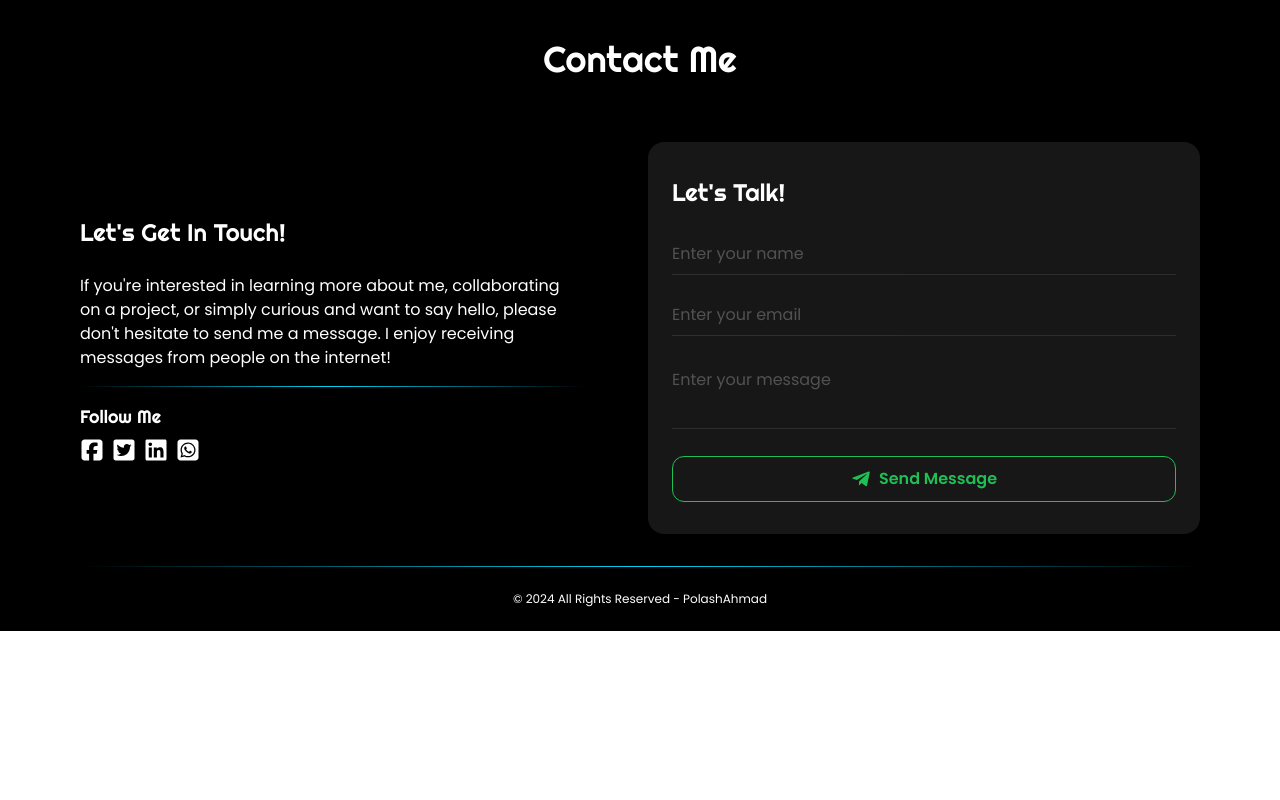
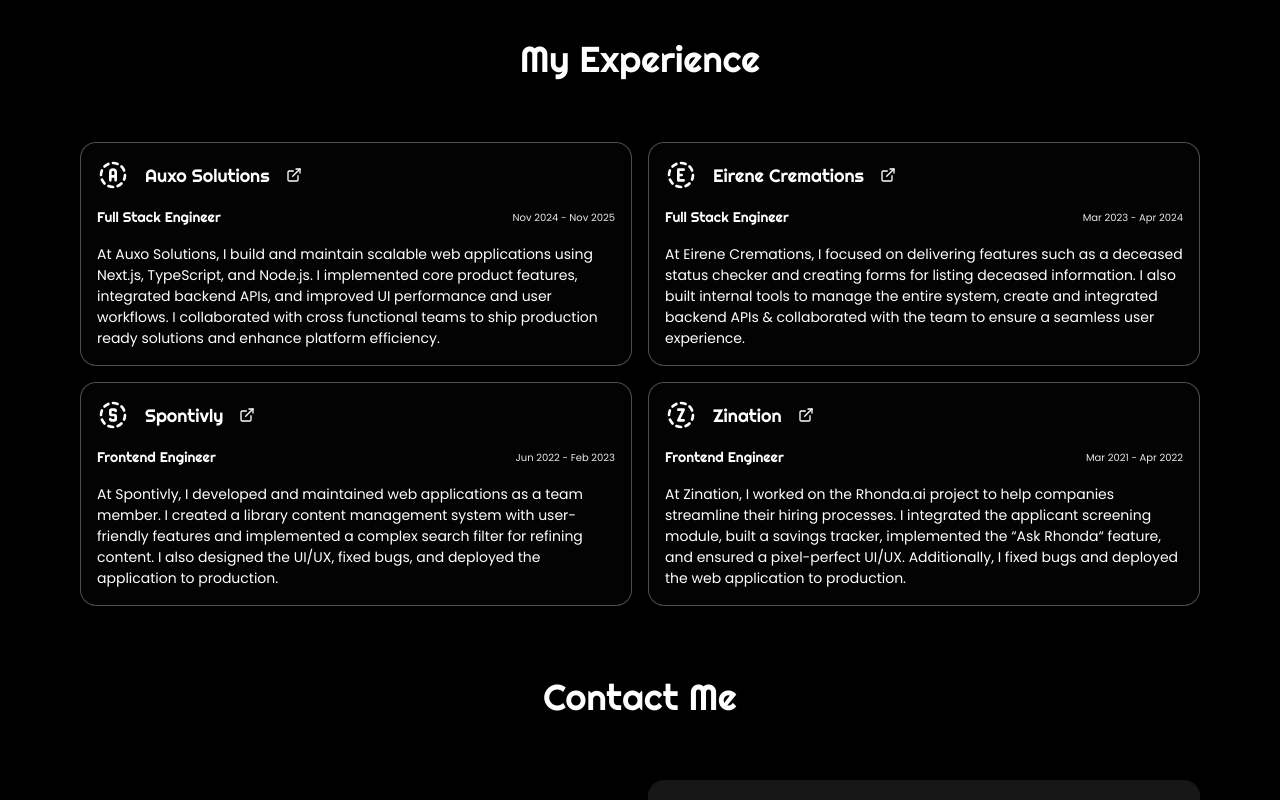
Before and after one commit to Polashahmad01/full-stack-portfolio-app, a Next.js app: page / in a window 1280 px wide. Shown: the top 800 px of the page. Built offline with nearby package versions, Linux system fonts and the light colour scheme.

Commit message:
Add base my experience section

```diff
--- a/app/page.tsx
+++ b/app/page.tsx
@@ -1,9 +1,11 @@
+import MyExperience from "@/components/MyExperience";
 import Contact from "@/components/Contact";
 import AppFooter from "@/components/AppFooter";
 
 export default function Home() {
   return (
     <main className="bg-black text-white">
+      <MyExperience />
       <Contact />
       <AppFooter />
     </main>
--- /dev/null
+++ b/components/ExperienceCard.tsx
@@ -0,0 +1,34 @@
+import {
+  TbCircleDashedLetterA,
+  TbCircleDashedLetterE,
+  TbCircleDashedLetterS,
+  TbCircleDashedLetterZ
+} from "react-icons/tb";
+import { FiExternalLink } from "react-icons/fi";
+import { ExperienceDataProps } from "@/data/experienceData";
+
+const icons = {
+  TbCircleDashedLetterA,
+  TbCircleDashedLetterE,
+  TbCircleDashedLetterS,
+  TbCircleDashedLetterZ,
+};
+
+export default function ExperienceCard({ company, role, icon, period, link, description }: ExperienceDataProps) {
+  const Icon = icons[icon as keyof typeof icons];
+
+  return (
+    <article className="border border-[rgba(255,255,255,0.3)] bg-[rgba(255,255,255,0.01)] shadow-[0_4px_30px_rgba(0,0,0,0.1)] rounded-2xl backdrop-blur px-4 py-4">
+      <div className="flex flex-wrap items-center gap-4 mb-4">
+        {Icon && <Icon className="transition-all h-8 w-8" />}
+        <h6 className="font-righteous text-lg leading-normal tracking-normal">{company}</h6>
+        <FiExternalLink className="transition-all" />
+      </div>
+      <div className="flex flex-wrap items-center justify-between gap-2 mb-4">
+        <p className="font-righteous text-sm leading-normal tracking-normal">{role}</p>
+        <p className="text-[10px] leading-normal tracking-normal text-gray-200">{period}</p>
+      </div>
+      <p className="text-sm leading-normal tracking-normal">{description}</p>
+    </article>
+  );
+}
--- /dev/null
+++ b/components/MyExperience.tsx
@@ -0,0 +1,15 @@
+import ExperienceCard from "@/components/ExperienceCard";
+import { experienceData } from "@/data/experienceData";
+
+export default function MyExperience() {
+  return (
+    <section id="my-experience" className="px-4 py-8 lg:max-w-6xl lg:mx-auto">
+      <h1 className="font-righteous text-center text-2xl leading-normal tracking-normal mb-8 md:mb-12 lg:mb-14 md:text-3xl lg:text-4xl">My Experience</h1>
+      <div className="grid grid-cols-1 gap-4 md:grid-cols-2">
+        {experienceData.map((experience) => (
+          <ExperienceCard key={experience.company} {...experience} />
+        ))}
+      </div>
+    </section>
+  );
+}
--- /dev/null
+++ b/data/experienceData.ts
@@ -0,0 +1,43 @@
+export interface ExperienceDataProps {
+  company: string;
+  role: string;
+  period: string;
+  icon: string;
+  link: string;
+  description: string;
+}
+
+export const experienceData: ExperienceDataProps[] = [
+  {
+    company: "Auxo Solutions",
+    role: "Full Stack Engineer",
+    period: "Nov 2024 - Nov 2025",
+    icon: "TbCircleDashedLetterA",
+    link: "https://auxosolutions.com",
+    description: `At Auxo Solutions, I build and maintain scalable web applications using Next.js, TypeScript, and Node.js. I implemented core product features, integrated backend APIs, and improved UI performance and user workflows. I collaborated with cross functional teams to ship production ready solutions and enhance platform efficiency.`
+  },
+  {
+    company: "Eirene Cremations",
+    role: "Full Stack Engineer",
+    period: "Mar 2023 - Apr 2024",
+    icon: "TbCircleDashedLetterE",
+    link: "https://eirene.ca",
+    description: `At Eirene Cremations, I focused on delivering features such as a deceased status checker and creating forms for listing deceased information. I also built internal tools to manage the entire system, create and integrated backend APIs & collaborated with the team to ensure a seamless user experience.`
+  },
+  {
+    company: "Spontivly",
+    role: "Frontend Engineer",
+    period: "Jun 2022 - Feb 2023",
+    icon: "TbCircleDashedLetterS",
+    link: "https://spontivly.com",
+    description: `At Spontivly, I developed and maintained web applications as a team member. I created a library content management system with user-friendly features and implemented a complex search filter for refining content. I also designed the UI/UX, fixed bugs, and deployed the application to production.`
+  },
+  {
+    company: "Zination",
+    role: "Frontend Engineer",
+    period: "Mar 2021 - Apr 2022",
+    icon: "TbCircleDashedLetterZ",
+    link: "https://about.zination.com",
+    description: `At Zination, I worked on the Rhonda.ai project to help companies streamline their hiring processes. I integrated the applicant screening module, built a savings tracker, implemented the “Ask Rhonda“ feature, and ensured a pixel-perfect UI/UX. Additionally, I fixed bugs and deployed the web application to production.`
+  }
+];
```
